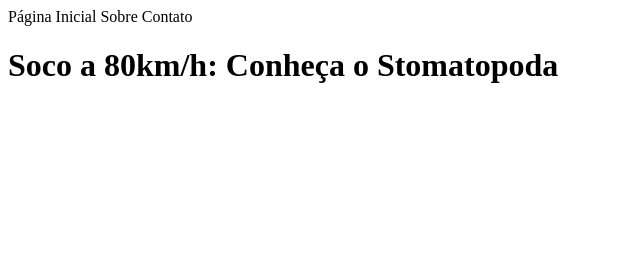
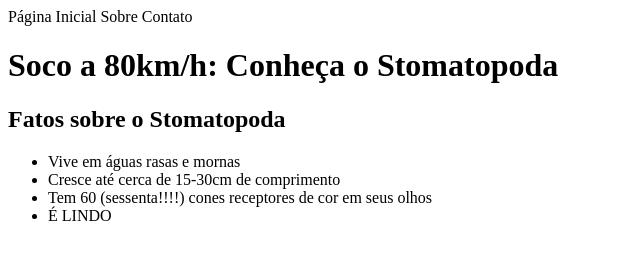
Before and after one commit to ThalitaC/trybe-exercises, a plain HTML site: page bloco_3/dia_4/exercicio_1.html in a window 1280 px wide. Shown: the whole page, without its empty margins (0-640 px from the left). Drawn offline with Linux system fonts and the light colour scheme.

Commit message:
adiciona lista de fatos

```diff
--- a/bloco_3/dia_4/exercicio_1.html
+++ b/bloco_3/dia_4/exercicio_1.html
@@ -13,5 +13,14 @@
     <header>
         <h1>Soco a 80km/h: Conheça o Stomatopoda</h1>
     </header>
+    <article>
+        <h2>Fatos sobre o Stomatopoda</h2>
+        <ul>
+            <li>Vive em águas rasas e mornas</li>
+            <li>Cresce até cerca de 15-30cm de comprimento</li>
+            <li>Tem 60 (sessenta!!!!) cones receptores de cor em seus olhos</li>
+            <li>É LINDO</li>
+        </ul>
+    </article>
   </body>
 </html>
```
